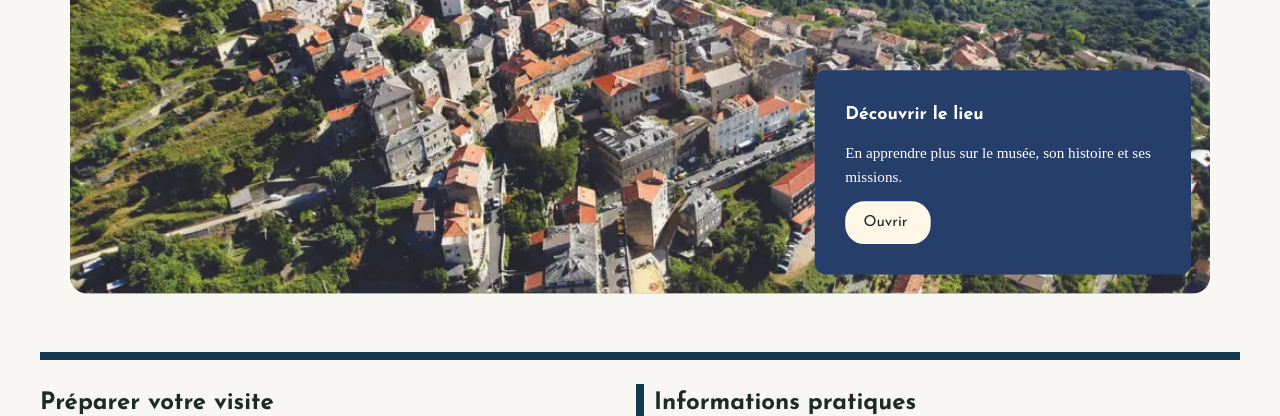
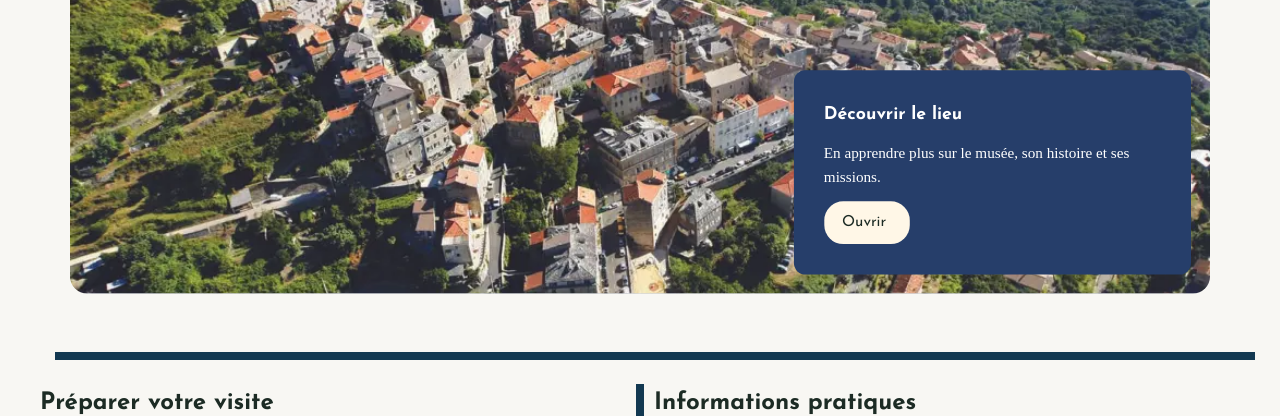
Before and after one commit to Borislehachoir/museu-adecec, a React (Vite) app in the folder museu-adecec/: page / in a window 1280 px wide. Shown: the part 2453-2869 px from the top of the page. Built offline with nearby package versions, Linux system fonts and the light colour scheme; grey boxes are pictures that could not be loaded; a web font is replaced by a local one.

Commit message:
test modif pour coller a test w3c css

```diff
--- a/museu-adecec/src/styles/global.css
+++ b/museu-adecec/src/styles/global.css
@@ -527,7 +527,8 @@ button {
 }
 
 .info-card__overlay {
-  width: min(420px - 1.5rem);
+  width: 100%;
+  max-width: 418.5px;
   display: grid;
   gap: 0.8rem;
   padding: 2rem;
@@ -999,6 +1000,7 @@ button {
 .infos-accordion__content[hidden] {
   display: none;
 }
+
 /* Sitemap Styles (oui ça fait SS arrêtez de rire) */
 
 .sitemap-page__inner {
@@ -1098,7 +1100,7 @@ button {
   width: 100%;
   height: 8px;
   background-color: var(--color-header-footer);
-  margin-inline: 0 30px 0 15px;;
+  margin-inline: 15px 30px;
 }
 
 .pre-footer__content {
```
